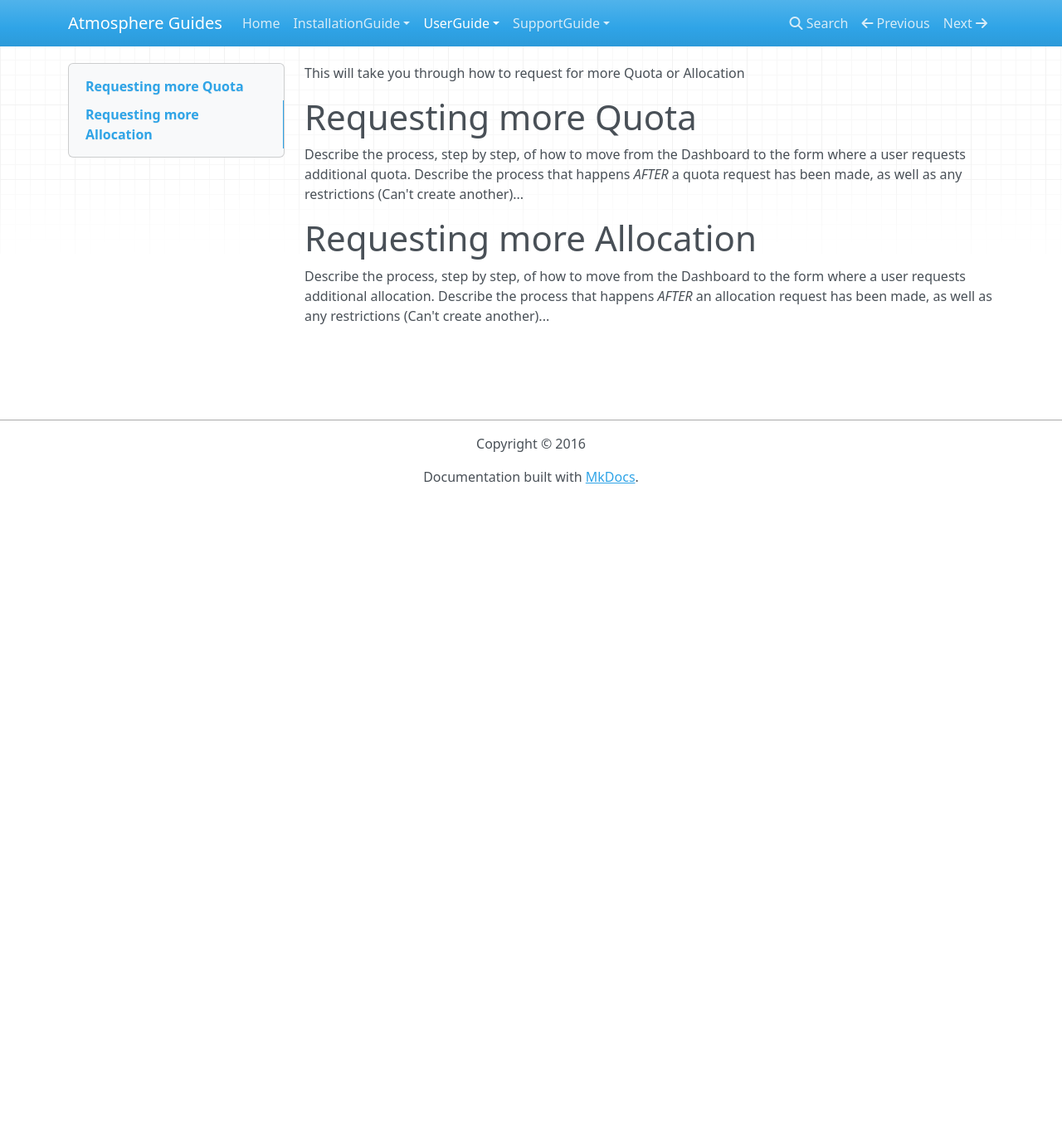
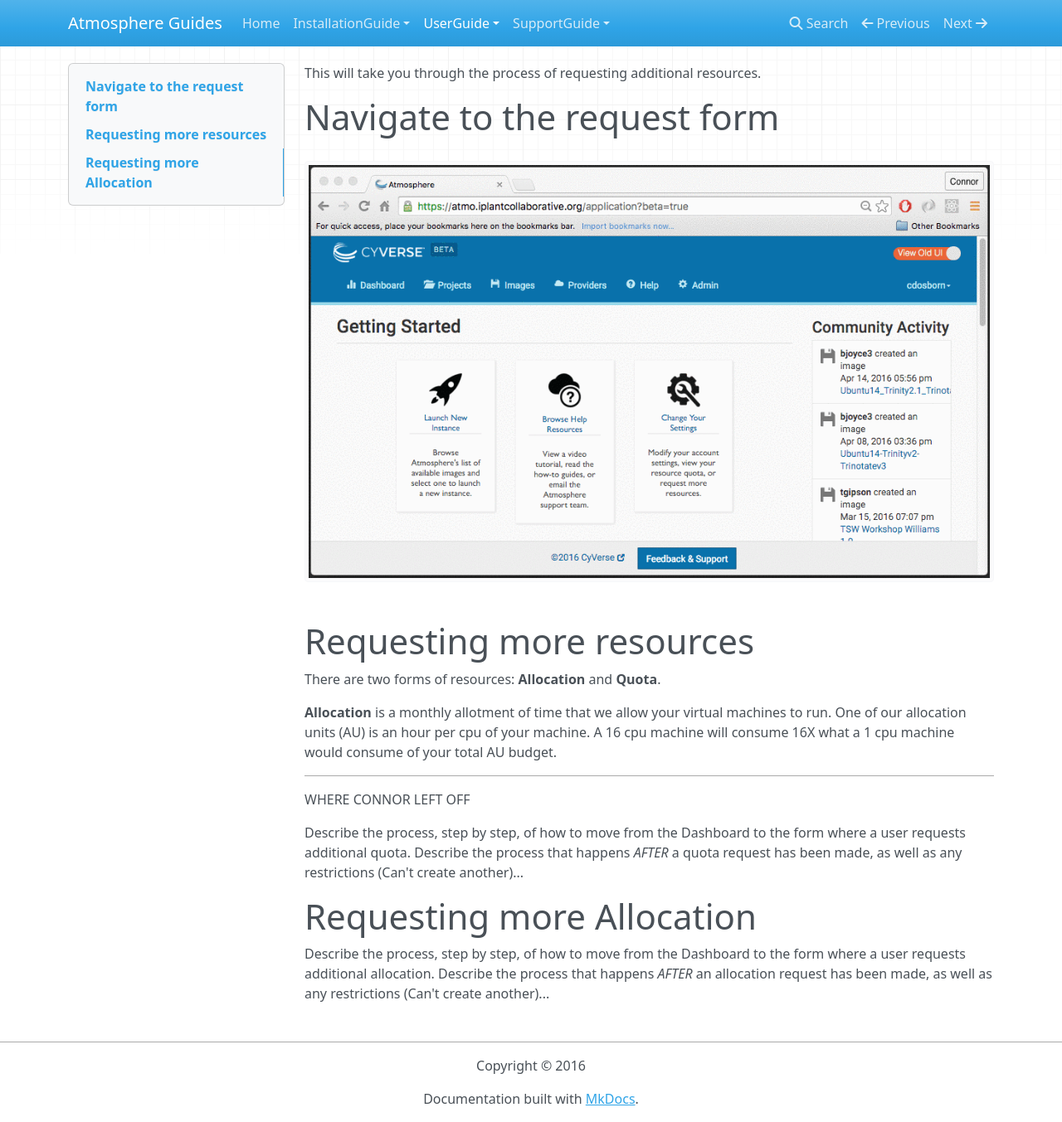
Before and after one commit to lenards/atmosphere-guides, an MkDocs documentation site: the page built from docs/user_guide/allocation.md, in a window 1280 px wide and 1353 px high. Shown: the whole window at 83% size. Built offline with MkDocs 1.6.1, drawn with Linux system fonts in a browser that asks for light colours; nearby versions of some CDN libraries; old or Windows-style settings are respelled for this version of MkDocs.

Commit message:
allocation WIP

```diff
--- a/docs/user_guide/allocation.md
+++ b/docs/user_guide/allocation.md
@@ -1,7 +1,21 @@
-This will take you through how to request for more Quota or Allocation
+This will take you through the process of requesting additional resources.
 
+# Navigate to the request form
 
-# Requesting more Quota
+![](./media/navigate_to_resource_request_form.gif)
+
+# Requesting more resources
+
+There are two forms of resources: **Allocation** and **Quota**.
+
+**Allocation** is a monthly allotment of time that we allow your virtual machines
+to run. One of our allocation units (AU) is an hour per cpu of your machine. A
+16 cpu machine will consume 16X what a 1 cpu machine would consume of your
+total AU budget.
+
+---
+WHERE CONNOR LEFT OFF
+
 
 Describe the process, step by step, of how to move from the Dashboard to the form where a user requests additional quota.
 Describe the process that happens *AFTER* a quota request has been made, as well as any restrictions (Can't create another)...
```
Also changed, not shown: docs/user_guide/media/navigate_to_resource_request_form.gif (added).
